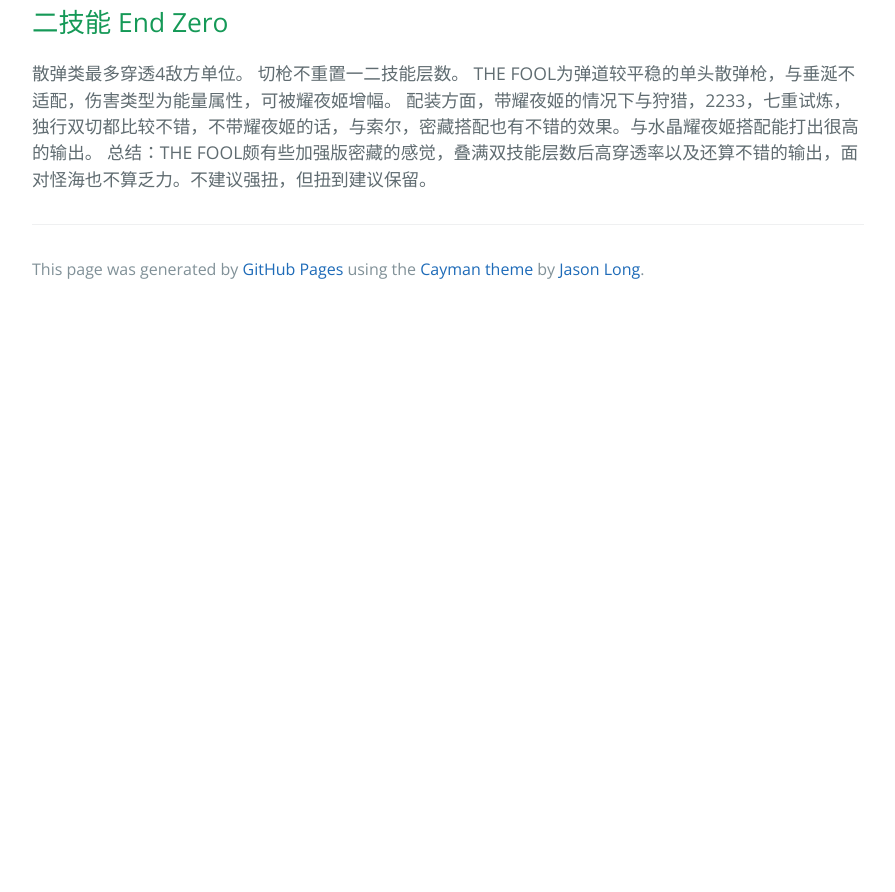
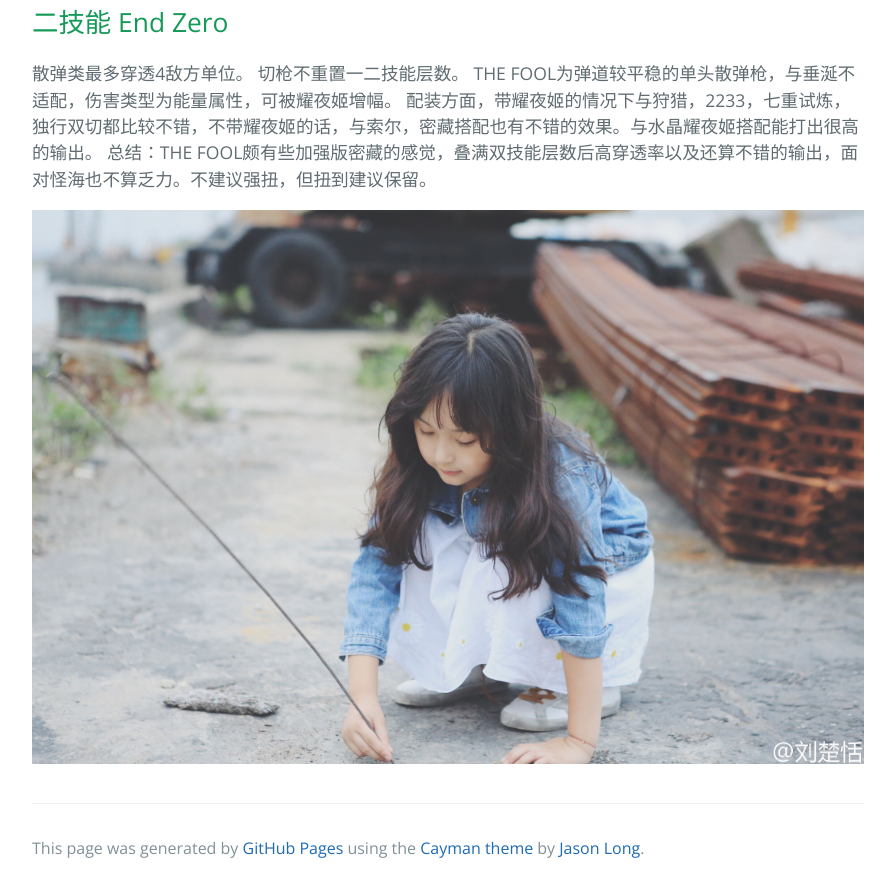
Before and after one commit to liyinzheng/liyinzheng.github.com, a plain HTML site: page index.html in a window 1280 px wide. Shown: the part 546-1438 px from the top of the page, without its empty margins (192-1087 px from the left). Before the commit the page ends 859 px from the top, so only its background shows below. Drawn offline with nearby package versions, Linux system fonts and the light colour scheme.

Commit message:
Update index.html

```diff
--- a/index.html
+++ b/index.html
@@ -33,6 +33,8 @@ THE FOOL为弹道较平稳的单头散弹枪，与垂涎不适配，伤害类型
 配装方面，带耀夜姬的情况下与狩猎，2233，七重试炼，独行双切都比较不错，不带耀夜姬的话，与索尔，密藏搭配也有不错的效果。与水晶耀夜姬搭配能打出很高的输出。
 总结：THE FOOL颇有些加强版密藏的感觉，叠满双技能层数后高穿透率以及还算不错的输出，面对怪海也不算乏力。不建议强扭，但扭到建议保留。</p>
 
+      <img src='example-image.jpg' />
+
       <footer class="site-footer">
 
         <span class="site-footer-credits">This page was generated by <a href="https://pages.github.com">GitHub Pages</a> using the <a href="https://github.com/jasonlong/cayman-theme">Cayman theme</a> by <a href="https://twitter.com/jasonlong">Jason Long</a>.</span>
```
